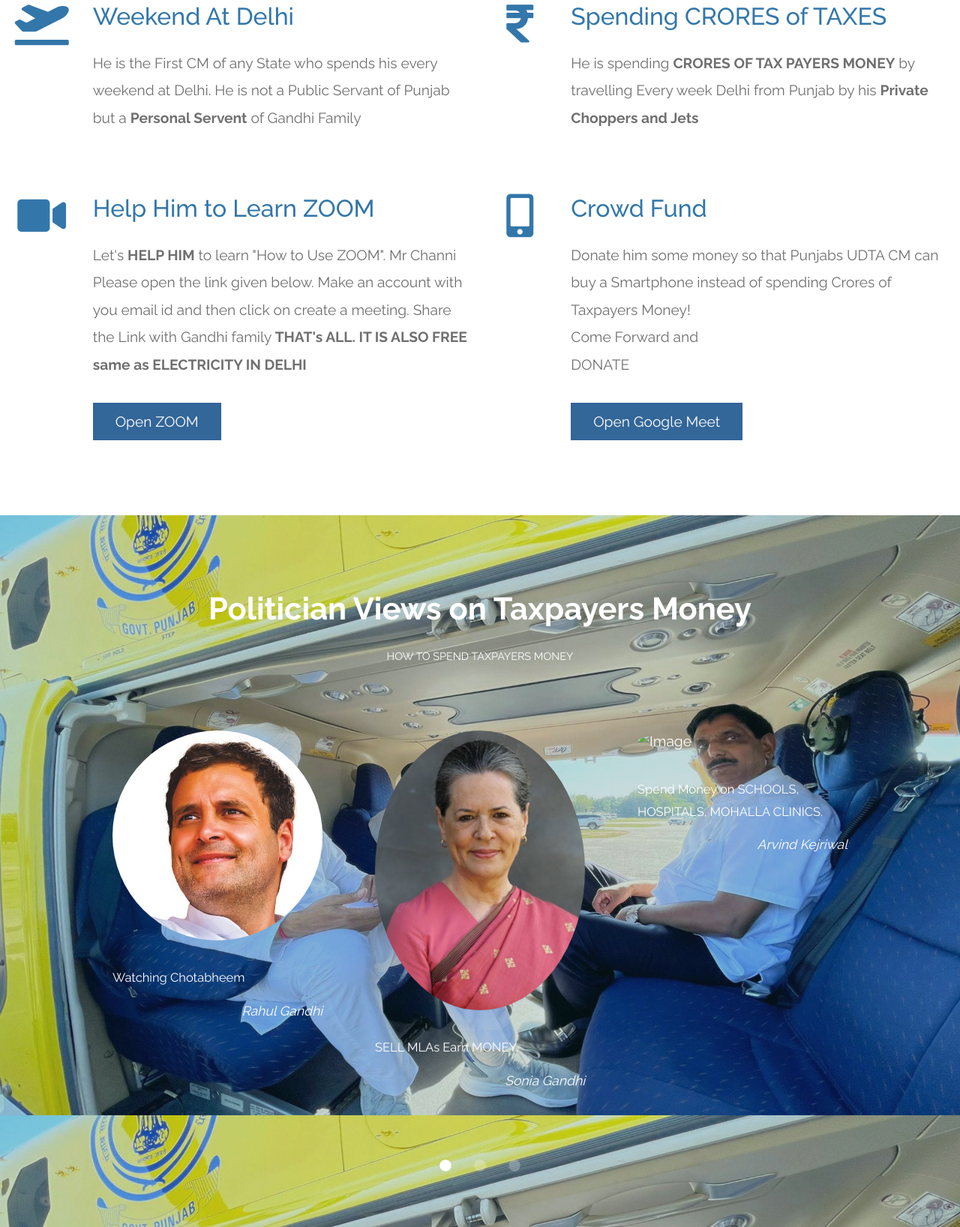
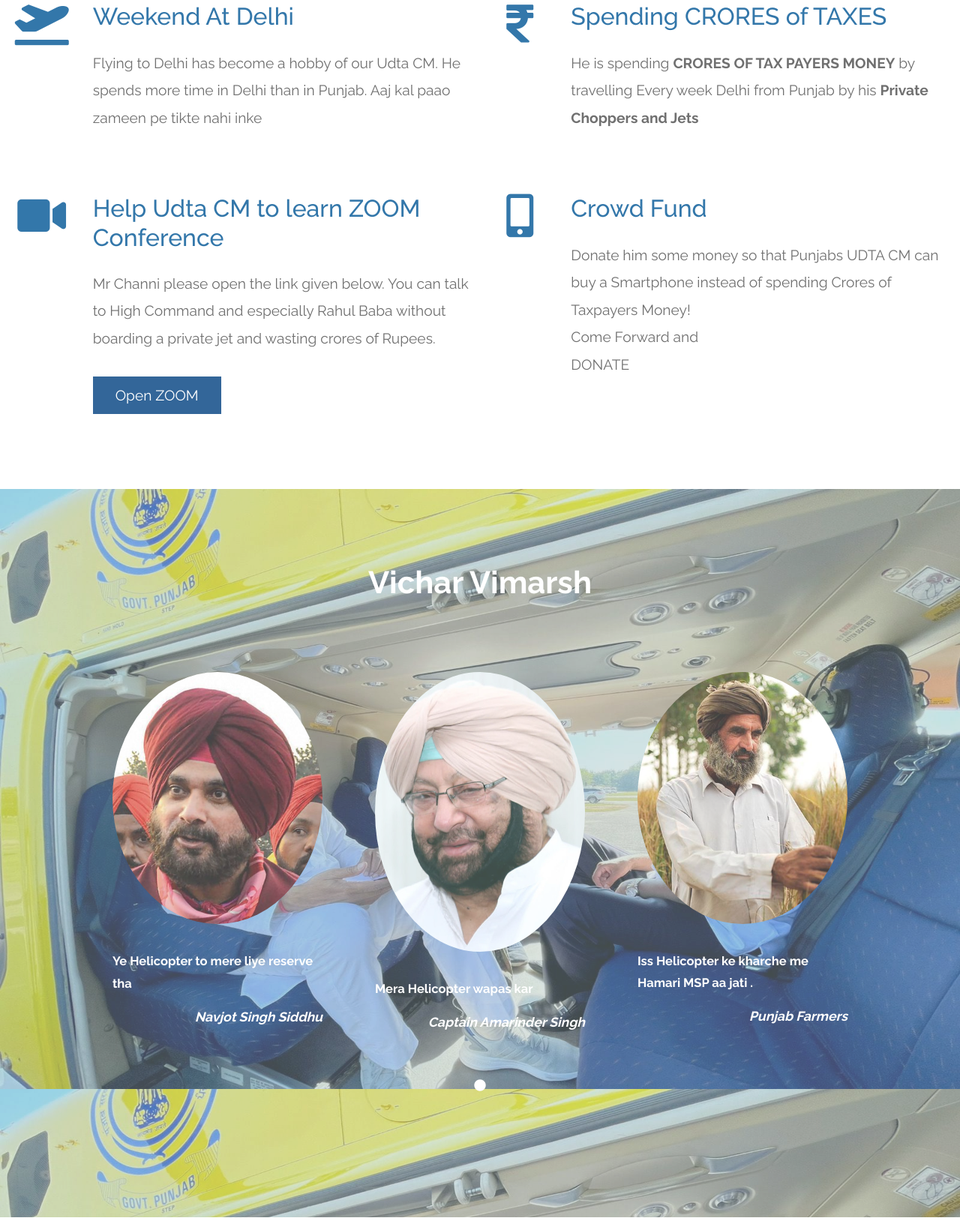
Before and after one commit to souravjain540/HelicopterWalaCM, a plain HTML site: page index.html in a window 1280 px wide. Shown: the part 1164-2800 px from the top of the page at 75% size. Drawn offline with Linux system fonts and the light colour scheme.

Commit message:
update matter

```diff
--- a/css/tooplate-infinite-loop.css
+++ b/css/tooplate-infinite-loop.css
@@ -274,8 +274,10 @@ blockquote {
   background-image: url(../img/CM.jpeg);
   background-size: cover;
   background-repeat: no-repeat;
+  font-weight: bold;
   background-size: 100%;
   position: relative;
+  opacity: 0.75;
 }
 
 @media (max-width: 991px) {
--- a/index.html
+++ b/index.html
@@ -76,7 +76,7 @@
             <div class="row tm-content-box"><!-- first row -->
                 <div class="col-lg-12 col-xl-12">
                     <div class="tm-intro-text-container">
-                        <h2 class="tm-text-primary mb-4 tm-section-title">Punjab's Helicopter CHIEF MINISTER</h2>
+                        <h2 class="tm-text-primary mb-4 tm-section-title">Punjab's UDTA CHIEF MINISTER</h2>
                         <p class="mb-4 tm-intro-text">
                           We are collecting money to donate a smart phone and Zoom subscription to the CM of Punjab Charanjit Singh Channi. Mr. Channi is facing great distress as he has to visit Delhi every second day to see the High Command and for that he always has to use a chopper or private jet. If we donate him a smart phone with Zoom subscription, we can save crores of rupees of Punjab.</p>
                     </div>
@@ -91,7 +91,11 @@
                     <div class="tm-intro-text-container">
                         <h2 class="tm-text-primary mb-4">Weekend At Delhi</h2>
                         <p class="mb-4 tm-intro-text">
-                          He is the First CM of any State who spends his every weekend at Delhi. He is not a Public Servant of Punjab but a <b>Personal Servent</b> of Gandhi Family</p>
+                          Flying to Delhi has become a hobby of our Udta CM.
+
+He spends more time in Delhi than in Punjab.
+
+Aaj kal paao zameen pe tikte nahi inke</p>
                     </div>
                 </div>
 
@@ -114,10 +118,9 @@
                 </div>
                 <div class="col-lg-5">
                     <div class="tm-intro-text-container">
-                        <h2 class="tm-text-primary mb-4">Help Him to Learn ZOOM</h2>
+                        <h2 class="tm-text-primary mb-4">Help Udta CM to learn ZOOM Conference</h2>
                         <p class="mb-4 tm-intro-text">
-                         Let's <b>HELP HIM</b> to learn "How to Use ZOOM". Mr Channi Please open the link given below. Make an account with you email id and then click on create a meeting. Share the Link with Gandhi family
-                        <strong>THAT's ALL. IT IS ALSO FREE same as ELECTRICITY IN DELHI</strong></p>
+                         Mr Channi please open the link given below. You can talk to High Command and especially Rahul Baba without boarding a private jet and wasting crores of Rupees.</strong></p>
 
                           <div class="tm-continue">
                             <a href="https://zoom.us/" target="_blank" class="tm-intro-text tm-btn-primary">Open ZOOM</a>
@@ -138,9 +141,9 @@
                           <br/> DONATE
                         </p>
 
-                          <div class="tm-continue">
-                            <a href="#https://meet.google.com/" target = "_blank" class="tm-intro-text tm-btn-primary">Open Google Meet</a>
-                        </div>
+                          <!-- <div class="tm-continue"> -->
+                            <!-- <a href="#https://meet.google.com/" target = "_blank" class="tm-intro-text tm-btn-primary">Open Google Meet</a>
+                        </div> -->
                     </div>
                 </div>
 
@@ -154,31 +157,31 @@
       <div class="container tm-testimonials-content">
         <div class="row">
           <div class="col-lg-12 tm-content-box">
-            <h2 class="text-white text-center mb-4 tm-section-title">Politician Views on Taxpayers Money </h2>
+            <h2 class="text-white text-center mb-4 tm-section-title">Vichar Vimarsh </h2>
             <p class="mx-auto tm-section-desc text-center">
-              HOW TO SPEND TAXPAYERS MONEY
+
             </p>
             <div class="mx-auto tm-gallery-container tm-gallery-container-2">
               <div class="tm-testimonials-carousel">
                 <figure class="tm-testimonial-item">
-                  <img src="img/RG.jpg" alt="Image" class="img-fluid mx-auto">
-                  <blockquote>Watching Chotabheem</blockquote>
-                  <figcaption>Rahul Gandhi</figcaption>
+                  <img src="img/siddhu.jpg" alt="Image" class="img-fluid mx-auto">
+                  <blockquote>Ye Helicopter to mere liye reserve tha </blockquote>
+                  <figcaption>Navjot Singh Siddhu</figcaption>
                 </figure>
 
                 <figure class="tm-testimonial-item">
-                  <img src="img/SG.jpg" alt="Image" class="img-fluid mx-auto">
-                  <blockquote>SELL MLAs Earn MONEY.</blockquote>
-                  <figcaption>Sonia Gandhi</figcaption>
+                  <img src="img/Amarinder_Singh.jpg" alt="Image" class="img-fluid mx-auto">
+                  <blockquote>Mera Helicopter wapas kar</blockquote>
+                  <figcaption>Captain Amarinder Singh</figcaption>
                 </figure>
 
                 <figure class="tm-testimonial-item">
-                  <img src="img/AK.jpg" alt="Image" class="img-fluid mx-auto">
-                  <blockquote>Spend Money on SCHOOLS, HOSPITALS, MOHALLA CLINICS.</blockquote>
-                  <figcaption>Arvind Kejriwal</figcaption>
+                  <img src="img/jk.png" alt="Image" class="img-fluid mx-auto">
+                  <blockquote> Iss Helicopter ke kharche me Hamari MSP aa jati .</blockquote>
+                  <figcaption>Punjab Farmers</figcaption>
                 </figure>
 
-                <figure class="tm-testimonial-item">
+                <!-- <figure class="tm-testimonial-item">
                   <img src="img/Bhagwant_Mann_Lok_Sabha.jpg" alt="Image" class="img-fluid mx-auto">
                   <blockquote>Making Punjab again a Prosperus State by giving MSP to ALL Farmers.</blockquote>
                   <figcaption>Bhagwant Mann</figcaption>
@@ -188,7 +191,7 @@
                   <img src="img/RG.jpg" alt="Image" class="img-fluid mx-auto">
                   <blockquote>Watching Chotabheem</blockquote>
                   <figcaption>Rahul Gandhi</figcaption>
-                </figure>
+                </figure> -->
               </div>
             </div>
           </div>
```
Also changed, not shown: img/Amarinder_Singh.jpg (added), img/farmer.jpeg (added), img/farmer.png (added), img/jk.png (added), img/lolfarm.png (added), img/newfarmer.png (added), img/siddhu.jpg (added).
